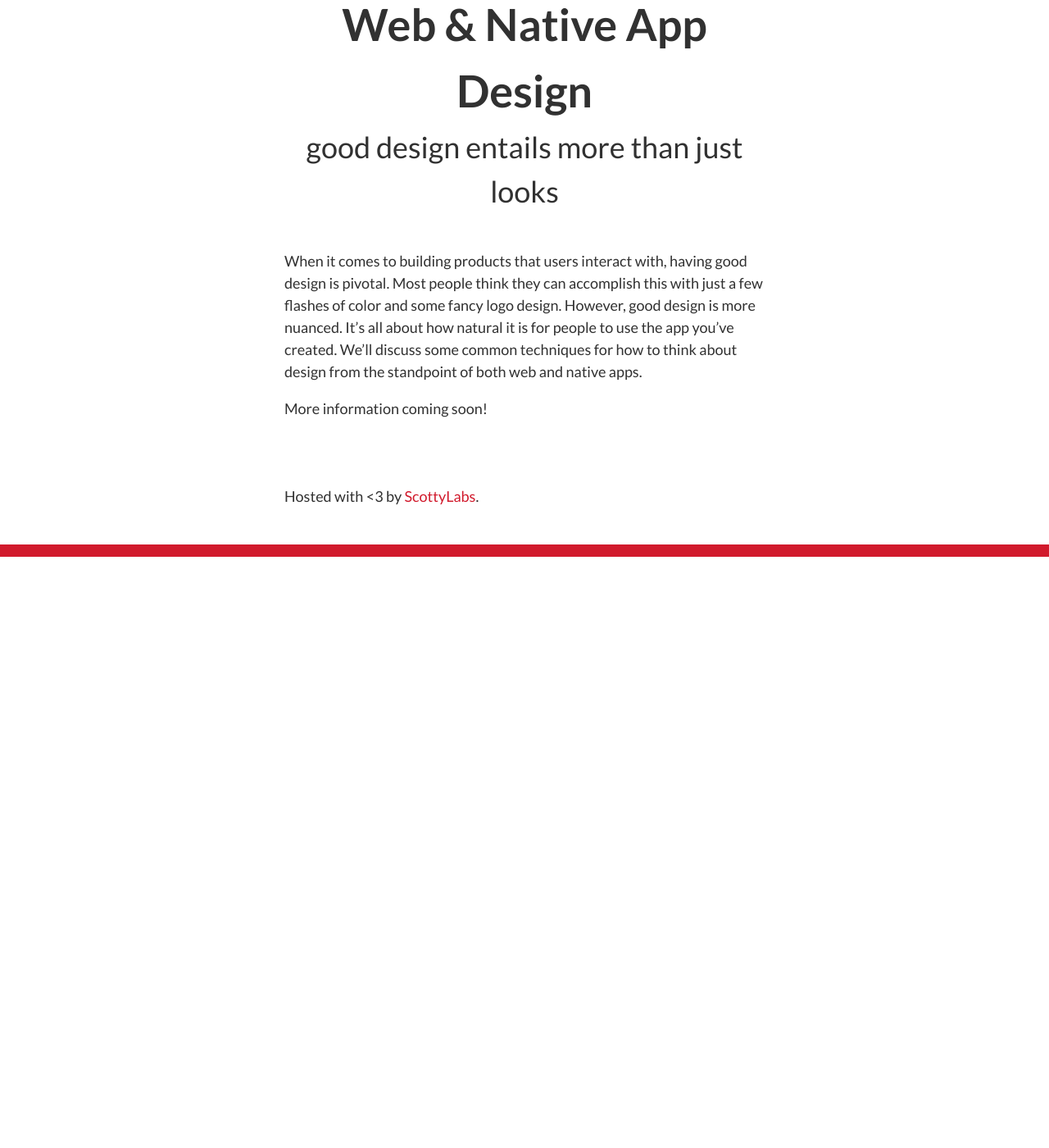
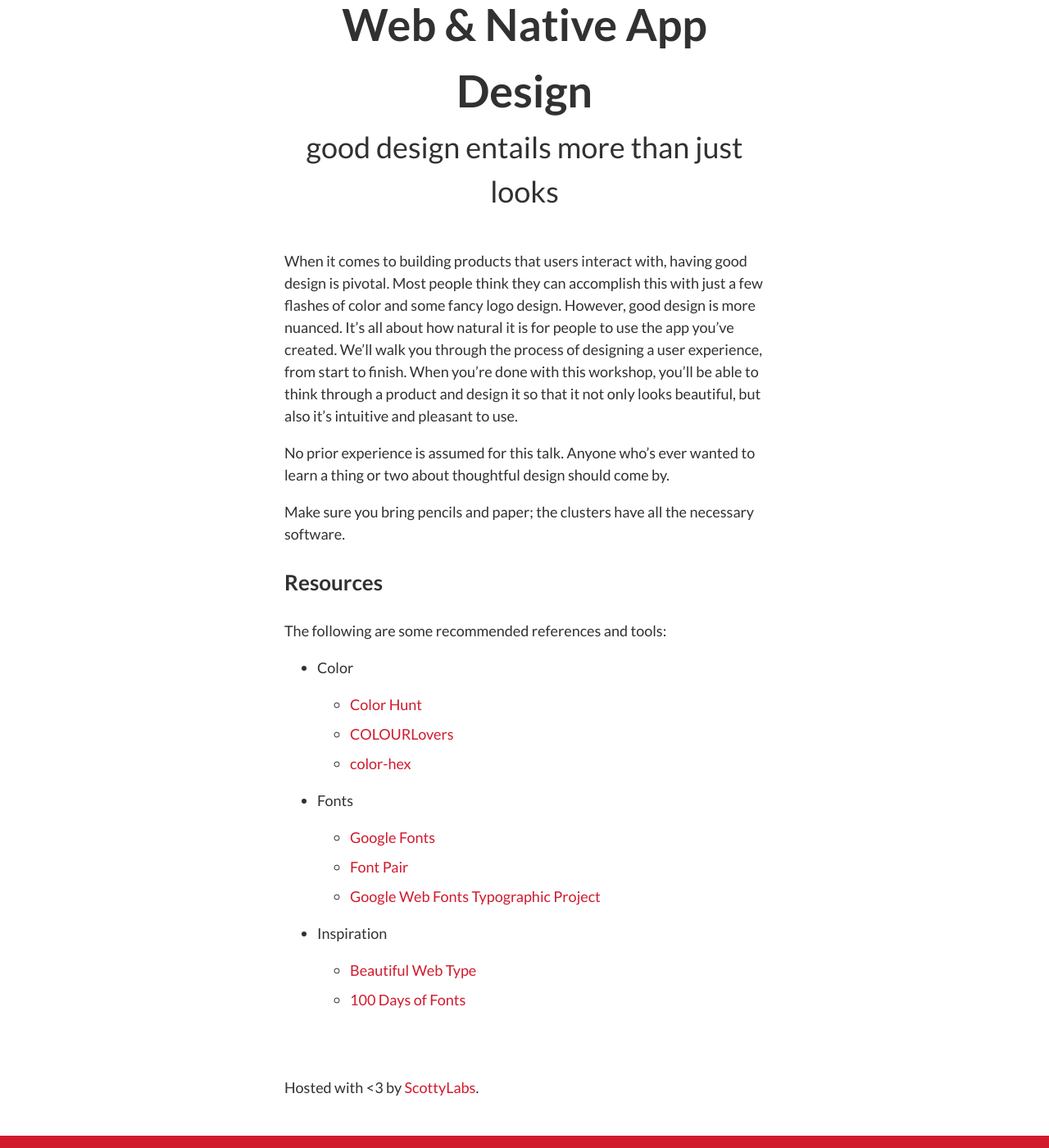
Before and after one commit to ScottyLabs/crashcourse, a Jekyll site: the page built from _talks/design/index.md, in a window 1280 px wide and 1400 px high, scrolled down 194 px. Shown: the whole window at 82% size. Built offline with Jekyll 4.4.1, drawn with Linux system fonts in a browser that asks for light colours; nearby versions of some CDN libraries; some web fonts are replaced; Markdown is read by kramdown in place of the engine named in the settings; before the commit the page ends 900 px from its top, so only the background shows below that.

Commit message:
Add descriptions for a few talks

```diff
--- a/_talks/design/index.md
+++ b/_talks/design/index.md
@@ -7,16 +7,43 @@ description: >
   design is pivotal. Most people think they can accomplish this with just a few
   flashes of color and some fancy logo design. However, good design is more
   nuanced. It's all about how natural it is for people to use the app you've
-  created. We'll discuss some common techniques for how to think about design
-  from the standpoint of both web and native apps.
+  created. We'll walk you through the process of designing a user experience,
+  from start to finish. When you're done with this workshop, you'll be able to
+  think through a product and design it so that it not only looks beautiful, but
+  also it's intuitive and pleasant to use.
 speaker: Caroline Hermans
-# optional: if your talk already has a page describing it somewhere, perhaps on
-# your personal website or on a different organization's site, uncomment and
-# populate this with a link to get there.
-#
-# Note: You can't simultaneously use this field and the "below the fold"
-# content. Perhaps consider linking to the other site there if you have to.
-#redirect_to:
 ---
 
-More information coming soon!
+No prior experience is assumed for this talk. Anyone who's ever wanted to learn
+a thing or two about thoughtful design should come by.
+
+Make sure you bring pencils and paper; the clusters have all the necessary
+software.
+
+
+### Resources
+
+The following are some recommended references and tools:
+
+- Color
+  - [Color Hunt][1]
+  - [COLOURLovers][2]
+  - [color-hex][3]
+- Fonts
+  - [Google Fonts][4]
+  - [Font Pair][5]
+  - [Google Web Fonts Typographic Project][6]
+- Inspiration
+  - [Beautiful Web Type][7]
+  - [100 Days of Fonts][8]
+
+[1]: http://colorhunt.co/
+[2]: http://www.colourlovers.com/palettes
+[3]: http://www.color-hex.com/
+
+[4]: https://www.google.com/fonts
+[5]: http://fontpair.co/
+[6]: http://femmebot.github.io/google-type/
+
+[7]: http://hellohappy.org/beautiful-web-type/
+[8]: http://100daysoffonts.com/
```
Also changed, not shown: _talks/android-dev/index.md (+22 -13 lines), _talks/game-dev-unity/index.md (+18 -1 lines).
